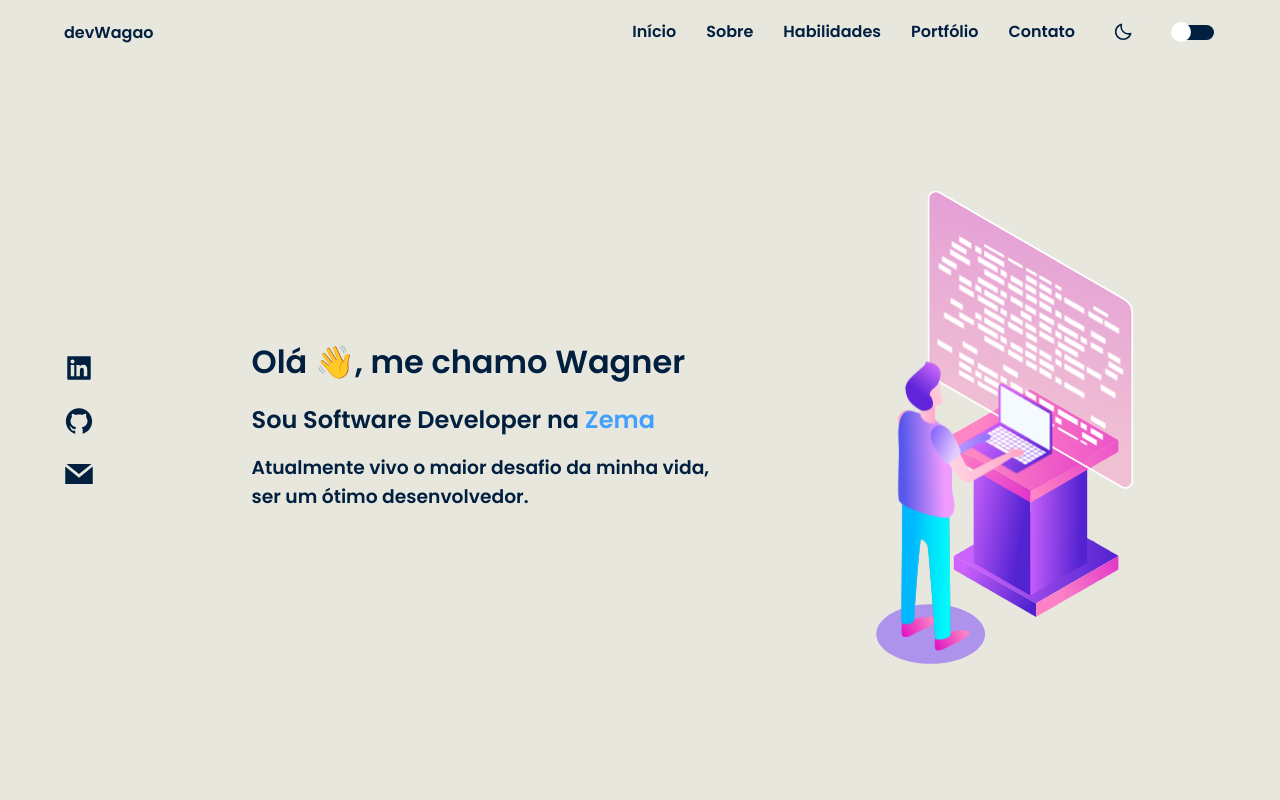
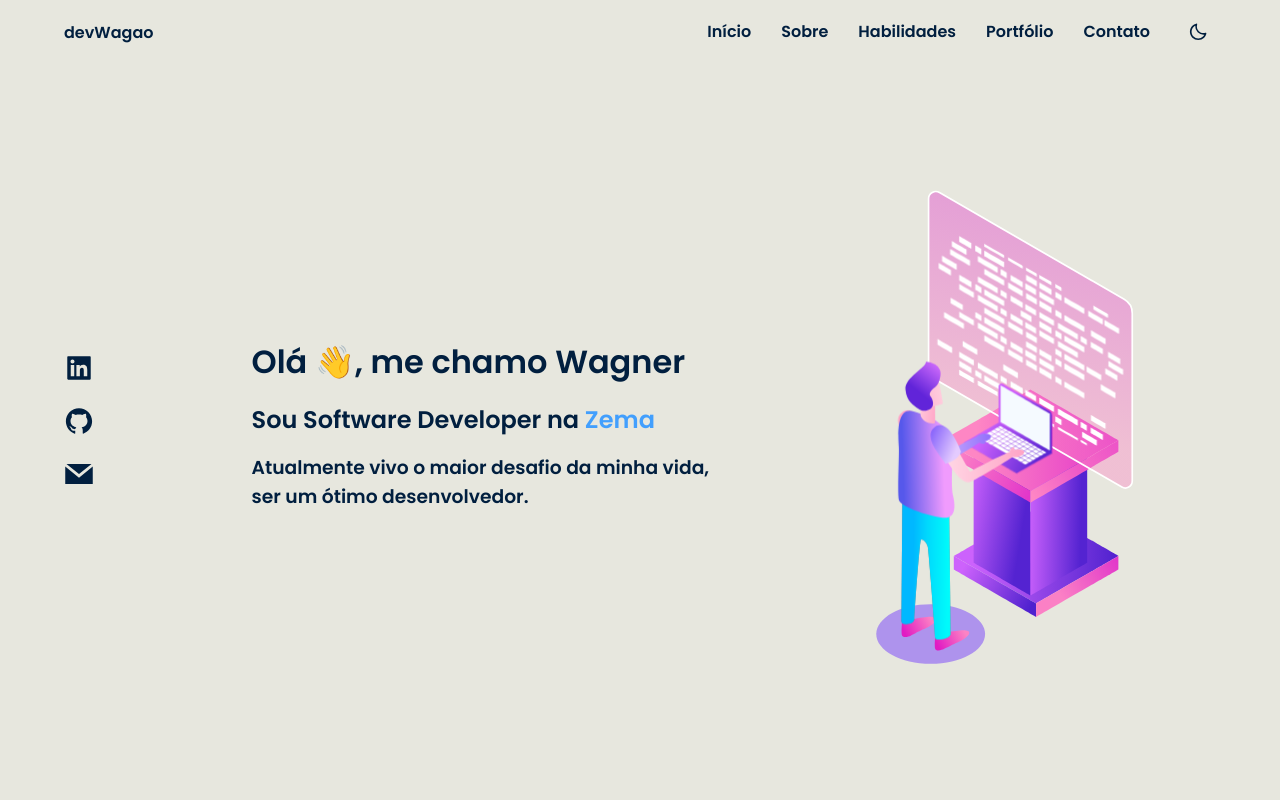
Before and after one commit to WagaoFC/devWagao, a React (Vite) app: page / in a window 1280 px wide. Shown: the top 800 px of the page. Built offline with nearby package versions, Linux system fonts and the light colour scheme.

Commit message:
darMode, agora sim :first_quarter_moon: :first_quarter_moon:

```diff
--- a/src/components/DarkModeButton/index.tsx
+++ b/src/components/DarkModeButton/index.tsx
@@ -1,27 +1,31 @@
 import { useState } from 'react'
 import { Container } from './styled'
 import { BiMoon } from 'react-icons/bi'
-import { BsFillSunFill } from 'react-icons/bs'
+import { BsSun } from 'react-icons/bs'
 
 type DarkModeProps = {
-    active: () => void;
+    onChange(): void;
     checked: boolean;
 }
 
 export function DarkModeButton(props: DarkModeProps) {
-    const [darkMode, setDarkMode] = useState<boolean>(false);
+    const [darkMode, setDarkMode] = useState<boolean>(false)
 
     function alterMode() {
-        if (darkMode) {
+        if (!darkMode) {
+            setDarkMode(true)
+            props.onChange()
+            console.log('1')
+        } else {
             setDarkMode(false)
-        } else {
-            setDarkMode(true)
+            props.onChange()
+            console.log('2')
         }
     }
 
     return(
         <Container onClick={alterMode}>
-            {!darkMode ? <BiMoon size={20} /> : <BsFillSunFill size={20} />}
+            {!darkMode ? <BiMoon size={20} /> : <BsSun size={20} />}
         </Container>
     )
 }
--- a/src/components/DarkModeButton/styled.ts
+++ b/src/components/DarkModeButton/styled.ts
@@ -6,8 +6,8 @@ export const Container = styled.button`
     padding: .5rem;
     border: none;
     border-radius: 40%;
-    color: var(--background-dark);
-    background: var(--background-light);
+    background: none;
+    color: ${props => props.theme.title === 'light' ? 'var(--text-color-dark)' : 'var(--text-color-light)'};
 
     &:hover {
         color: var(--text-color-focus);
--- a/src/components/Header/index.tsx
+++ b/src/components/Header/index.tsx
@@ -3,11 +3,10 @@ import { ThemeContext } from 'styled-components'
 import { GiHamburgerMenu } from 'react-icons/gi'
 import { Container, HeaderMenu, NavMenu } from './styled'
 import { DarkModeButton } from '../DarkModeButton'
-import { MenuMobile } from '../MenuMobile'
-import Switch from 'react-switch'
+// import { MenuMobile } from '../MenuMobile'
 
 type DarkModeProps = {
-    toggleTheme: () => void
+    toggleTheme(): void
 }
 
 export function Header(props: DarkModeProps) {
@@ -28,18 +27,7 @@ export function Header(props: DarkModeProps) {
                     <a href="#skills">Habilidades</a>
                     <a href="#portfolio">Portfólio</a>
                     <a href="#contact">Contato</a>
-                    <DarkModeButton active={props.toggleTheme} checked={title === 'dark'}/>
-                    <Switch
-                        onChange={props.toggleTheme}
-                        checked={title === 'dark'}
-                        checkedIcon={false}
-                        uncheckedIcon={false}
-                        height={15}
-                        width={40}
-                        handleDiameter={20}
-                        offColor={'#011F3F'}
-                        onColor={'#429FFD'}
-                    />
+                    <DarkModeButton onChange={props.toggleTheme} checked={title === 'dark'}/>
                     <GiHamburgerMenu className='hamburgerMenu' size={20} />
                 </NavMenu>
             </HeaderMenu>
```
